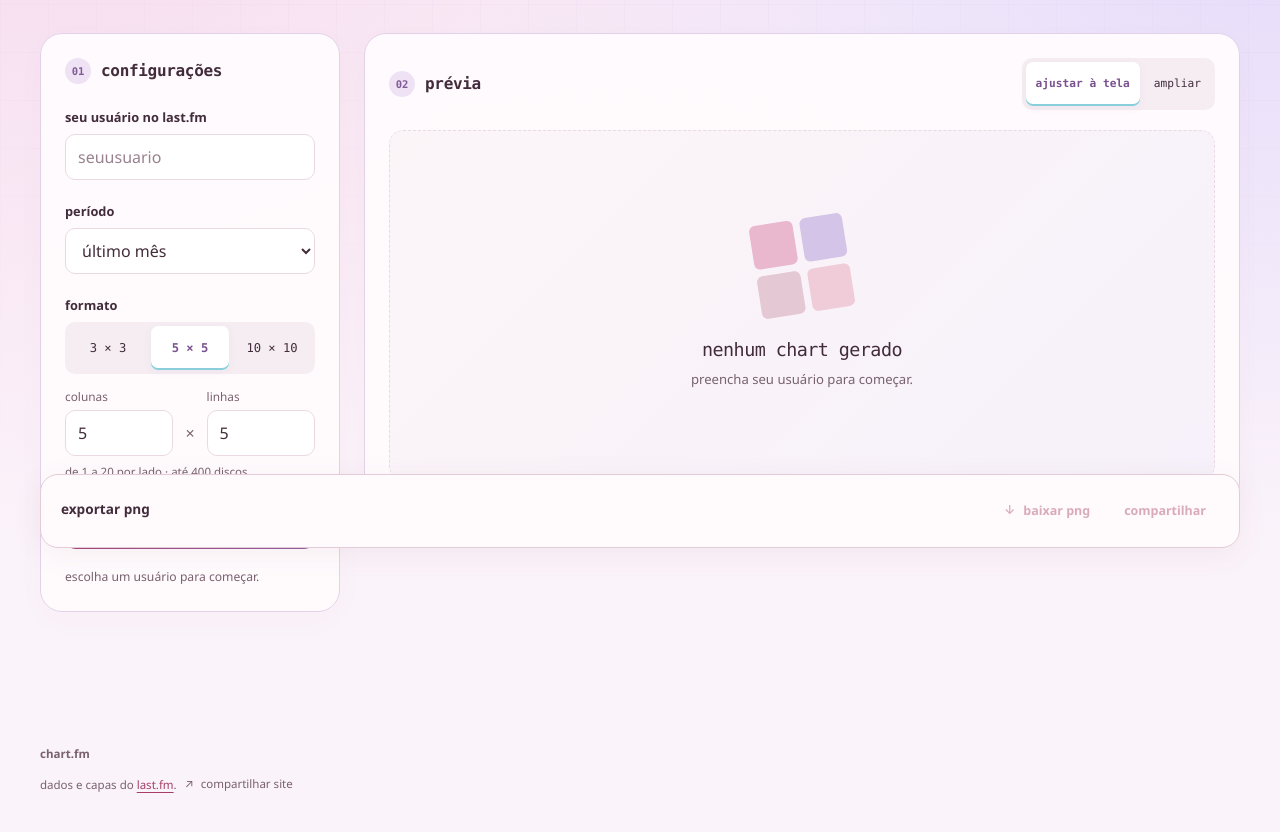
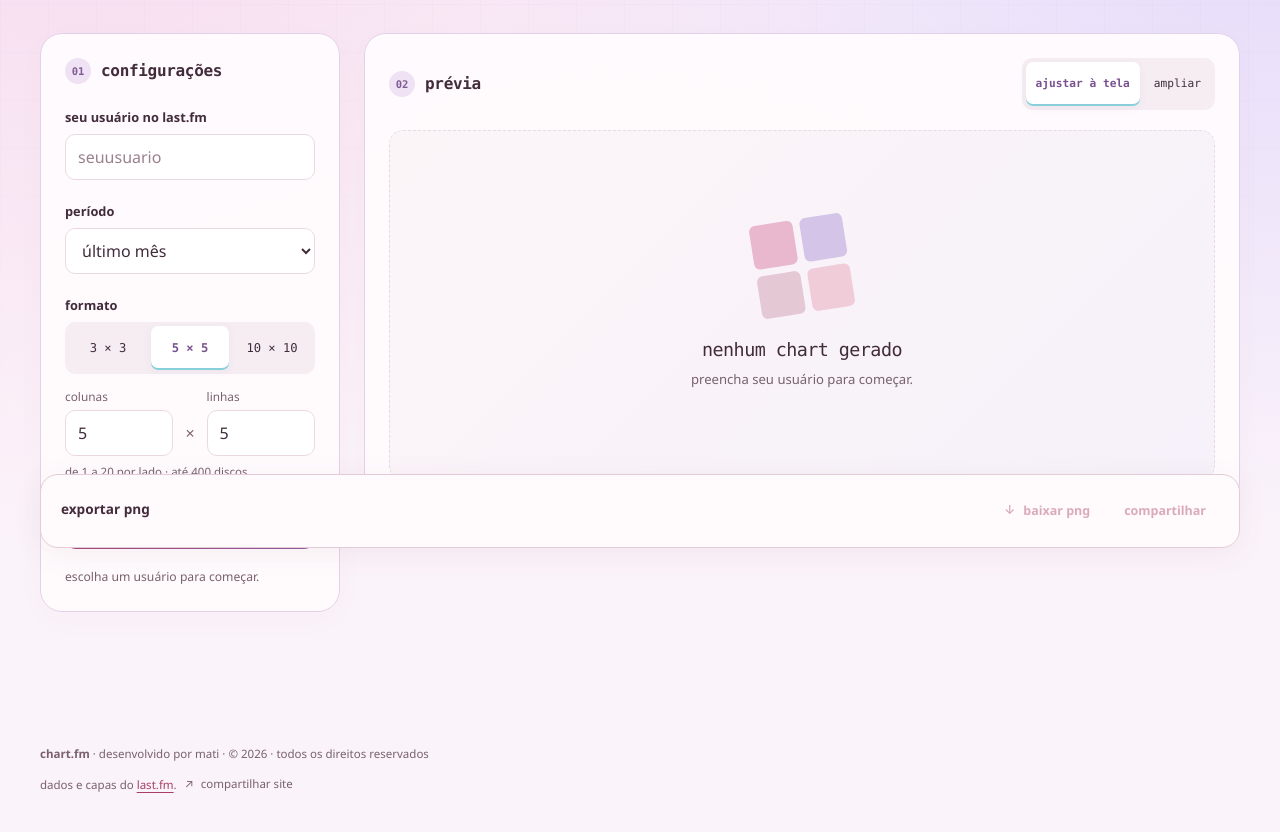
Before and after one commit to temporimmatheus/chartdoscamaradas, a plain HTML site: page index.html in a window 1280 px wide. Shown: the part 236-1068 px from the top of the page. Drawn offline with Linux system fonts and the light colour scheme.

Commit message:
Add developer and copyright footer credit
Co-authored-by: Copilot <223556219+Copilot@users.noreply.github.com>

```diff
--- a/index.html
+++ b/index.html
@@ -100,7 +100,7 @@
       </section>
     </main>
     <footer class="site-footer">
-      <span class="footer-brand">chart.fm</span>
+      <span class="footer-brand">chart.fm <span class="footer-credit">· desenvolvido por mati · © 2026 · todos os direitos reservados</span></span>
       <span class="footer-details">dados e capas do <a href="https://www.last.fm" target="_blank" rel="noopener noreferrer">last.fm</a>. <button id="site-share-btn" type="button" class="site-share-button" aria-label="compartilhar o chart generator" title="compartilhar o chart generator"><span aria-hidden="true">↗</span> compartilhar site</button></span>
     </footer>
   </div>
--- a/style.css
+++ b/style.css
@@ -99,6 +99,7 @@ input[aria-invalid="true"] { border-color:#b82e50; background:#fff3f5; }
 .export-action:disabled { background:transparent; opacity:.42; }
 .site-footer { display:flex; flex-direction:column; align-items:flex-start; gap:5px; padding:12px 0 32px; color:var(--muted); font-size:.72rem; }
 .footer-brand { font-weight:600; }
+.footer-credit { font-weight:400; }
 .footer-details { display:block; }
 .site-share-button { min-height:36px; padding:6px 9px 6px 4px; border:1px solid transparent; border-radius:9px; background:transparent; color:var(--muted); font-size:.72rem; }
 .site-share-button:hover { border-color:var(--line); background:#fff; color:var(--rose); }
```
